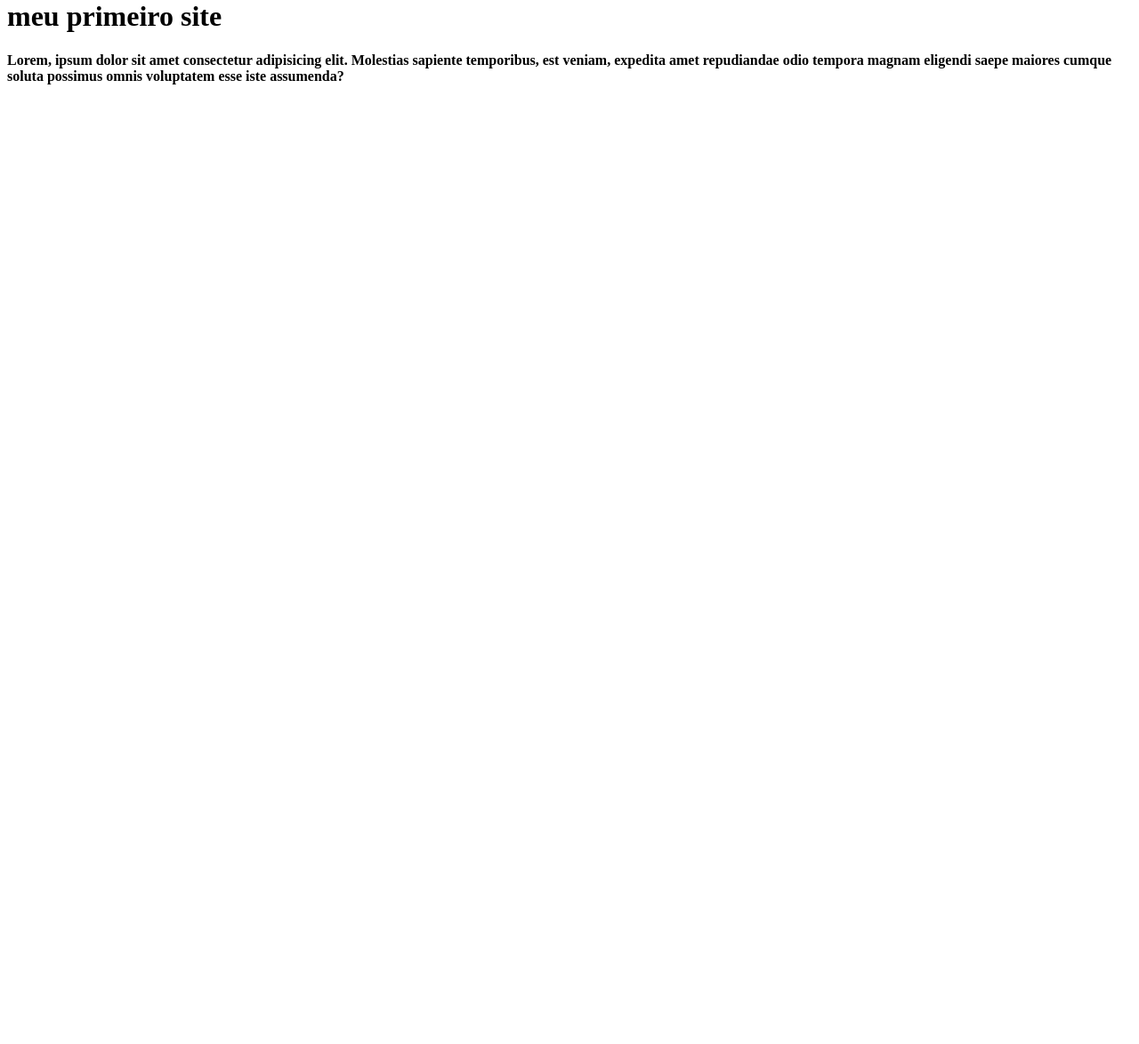
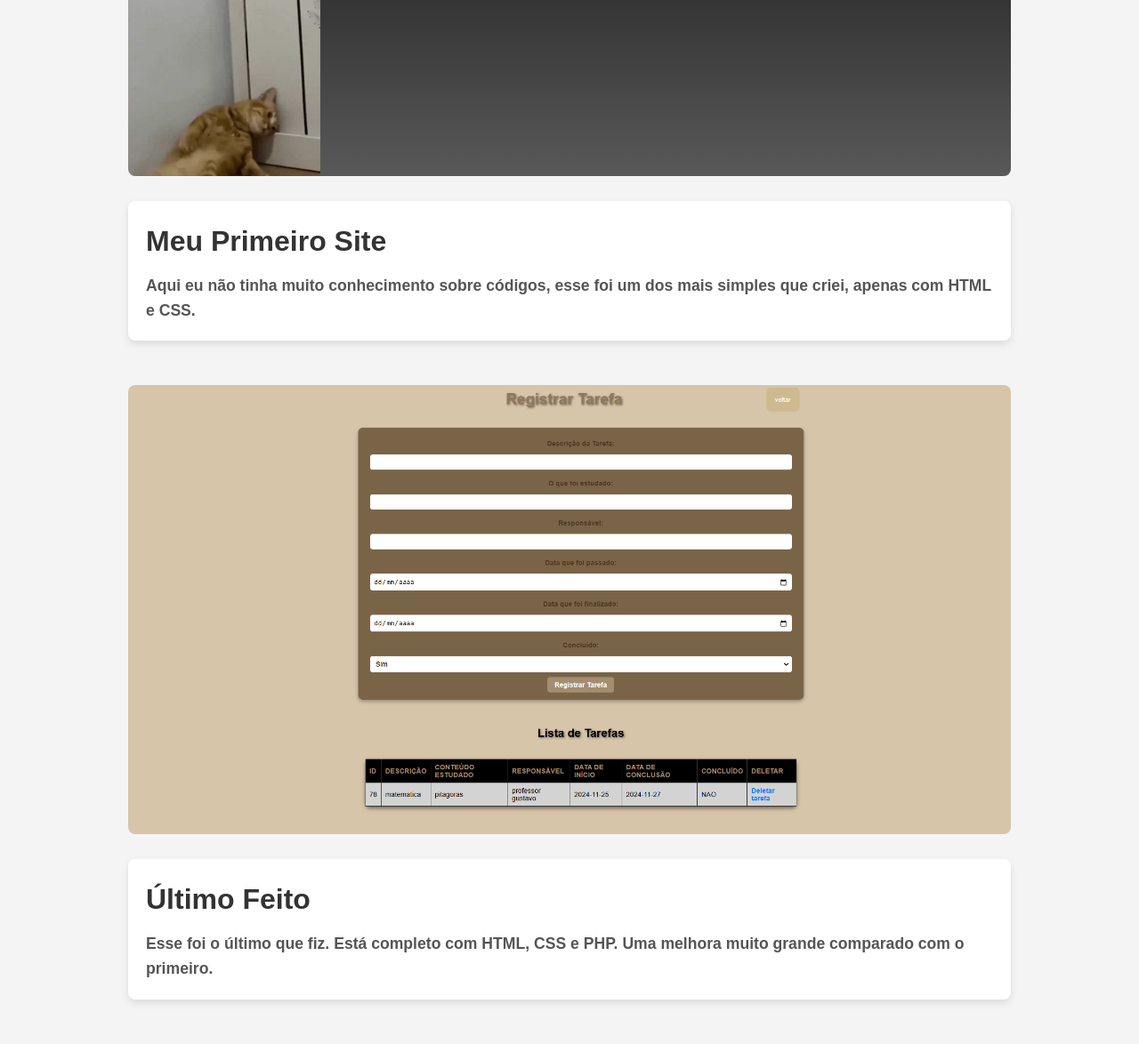
Before and after one commit to kauafreitass/evolucao, a PHP site: page /GustavoBueno/primeirotrabalho.php in a window 1280 px wide. Shown: the part 333-1507 px from the top of the page at 89% size. Before the commit the page ends 428 px from the top, so only its background shows below. Run offline with PHP 8.4, Linux system fonts and the light colour scheme.

Commit message:
Atualizado pagina de evolução, fotos e design aprimorado

```diff
--- a/GustavoBueno/primeirotrabalho.php
+++ b/GustavoBueno/primeirotrabalho.php
@@ -4,13 +4,24 @@
 <head>
     <meta charset="UTF-8">
     <meta name="viewport" content="width=device-width, initial-scale=1.0">
+    <link rel="stylesheet" href="style.css">
     <title>Evolução</title>
 </head>
 
 <body>
-    <div><img src="img/Captura de tela 2024-11-25 105149.png" alt="gg"></div>
-    <h1>meu primeiro site</h1>
-    <strong>Lorem, ipsum dolor sit amet consectetur adipisicing elit. Molestias sapiente temporibus, est veniam, expedita amet repudiandae odio tempora magnam eligendi saepe maiores cumque soluta possimus omnis voluptatem esse iste assumenda?</strong>
+    <div class="container">
+        <img class="img" src="img/print-inicio.png" alt="Primeiro site">
+        <div class="descricao">
+            <h1>Meu Primeiro Site</h1>
+            <p><strong>Aqui eu não tinha muito conhecimento sobre códigos, esse foi um dos mais simples que criei, apenas com HTML e CSS.</strong></p>
+        </div>
+
+        <img class="img" src="img/print-fim.png" alt="Último feito">
+        <div class="descricao">
+            <h1>Último Feito</h1>
+            <p><strong>Esse foi o último que fiz. Está completo com HTML, CSS e PHP. Uma melhora muito grande comparado com o primeiro.</strong></p>
+        </div>
+    </div>
 </body>
 
 </html>
--- /dev/null
+++ b/GustavoBueno/style.css
@@ -0,0 +1,76 @@
+/* Resetando alguns estilos padrão */
+* {
+    margin: 0;
+    padding: 0;
+    box-sizing: border-box;
+}
+
+/* Definindo o estilo básico para o body */
+body {
+    font-family: 'Arial', sans-serif;
+    background-color: #f4f4f4;
+    color: #333;
+    line-height: 1.6;
+    padding: 20px;
+}
+
+/* Centralizando o conteúdo */
+.container {
+    width: 80%;
+    margin: 0 auto;
+    max-width: 1200px;
+}
+
+/* Estilo das imagens */
+.img {
+    width: 100%;
+    height: auto;
+    border-radius: 8px;
+    margin: 20px 0;
+}
+
+/* Estilo do título */
+h1 {
+    font-size: 2em;
+    color: #333;
+    margin-bottom: 10px;
+}
+
+/* Estilo das descrições */
+.descricao {
+    margin-bottom: 40px;
+}
+
+.descricao p {
+    font-size: 1.1em;
+    color: #666;
+}
+
+/* Estilo para o texto em negrito */
+strong {
+    color: #555;
+}
+
+/* Adicionando um fundo sutil para o conteúdo */
+.container > div {
+    background-color: #fff;
+    padding: 20px;
+    border-radius: 8px;
+    box-shadow: 0 4px 8px rgba(0, 0, 0, 0.1);
+    margin-bottom: 30px;
+}
+
+/* Responsividade */
+@media (max-width: 768px) {
+    .container {
+        width: 90%;
+    }
+
+    h1 {
+        font-size: 1.8em;
+    }
+
+    .descricao p {
+        font-size: 1em;
+    }
+}
```
Also changed, not shown: GustavoBueno/img/print-fim.png (added), GustavoBueno/img/print-inicio.png (added).
